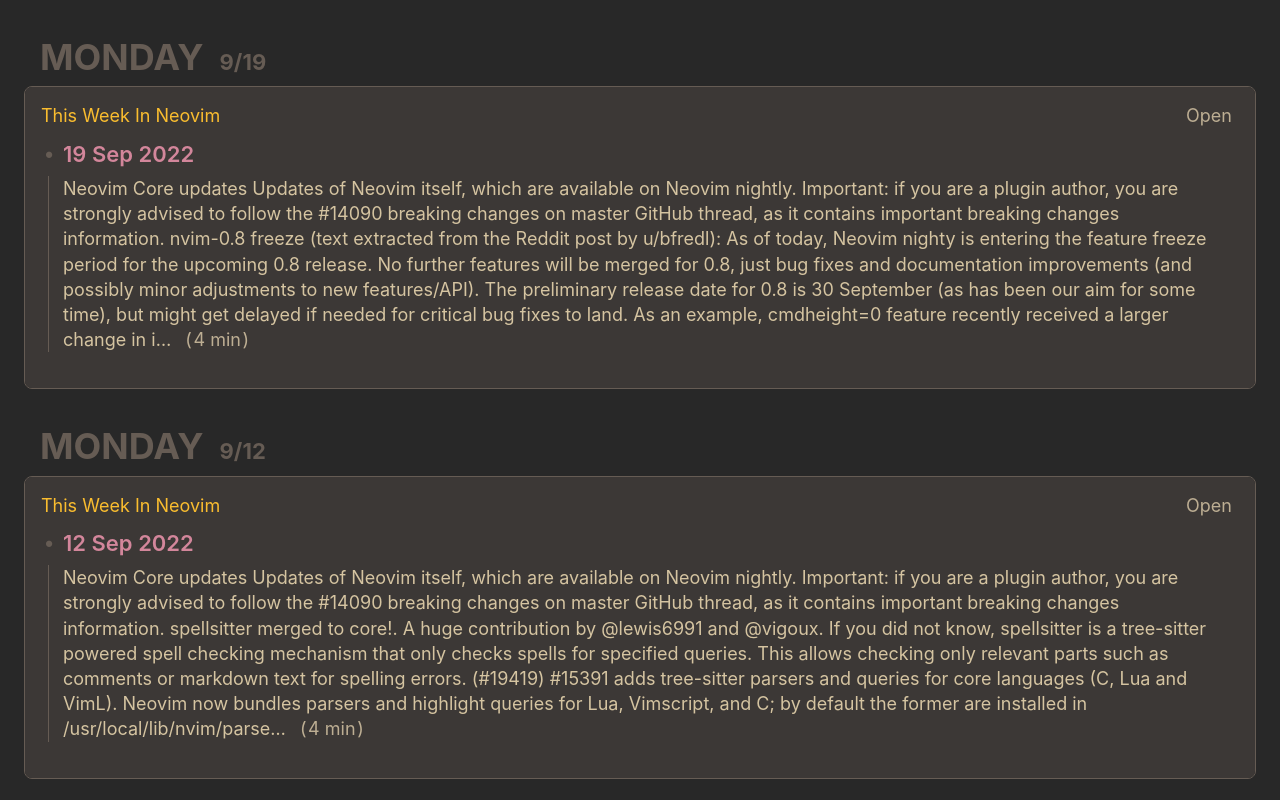
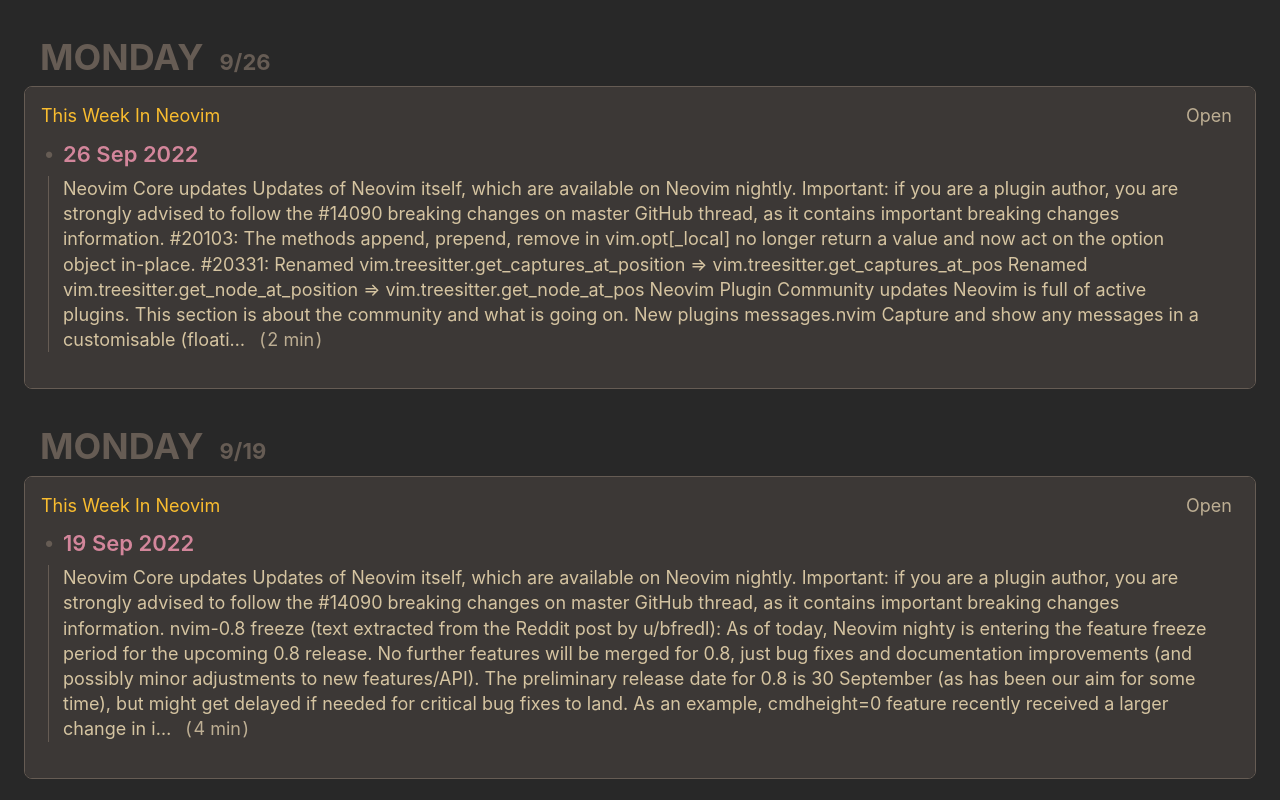
Before and after one commit to Almo7aya/feed, a plain HTML site: page index.html in a window 1280 px wide. Shown: the top 800 px of the page. Drawn offline with Linux system fonts and the light colour scheme.

Commit message:
deploy: b4efe0c980259f8d9dedf32eb60d540a43b93aeb

```diff
--- a/index.html
+++ b/index.html
@@ -15,6 +15,75 @@
 
   <body>
     <!-- %after-body-begin.html% -->
+      <section class="daily-content js-toggle-accordions-scope">
+        <h2 class="daily-heading">
+          <button
+            class="daily-heading-toggle"
+            data-action="toggle-accordions"
+            title="Click to toggle the day, Ctrl + click to toggle all."
+          >
+            <time class="daily-heading-toggle__weekday js-offset-weekday" data-offset-date=2022-09-26 datetime="2022-09-26T00:00:00.000Z">2022-09-26</time>
+            <time class="daily-heading-toggle__date js-offset-date" data-offset-date=2022-09-26 datetime="2022-09-26T00:00:00.000Z"></time>
+          </button>
+        </h2>
+        <ul class="sources card">
+            <li class="card__section">
+              <section class="js-toggle-accordions-scope">
+                <h3 class="source-heading">
+                  <button
+                    class="source-heading__name"
+                    data-action="toggle-accordions"
+                    title="Click to toggle the source, Ctrl + click to toggle all."
+                  >This Week In Neovim</button>
+                  <a class="source-heading__link" href="https://this-week-in-neovim.org">Open</a>
+                </h3>
+                <section class="articles-per-source">
+                    <article>
+                      <details
+                        class="article-expander"
+                        data-action="toggle-native-accordion"
+                        data-accordion-key="https://this-week-in-neovim.org/2022/Sep/26"
+                        open
+                      >
+                        <summary class="article-expander__title">26 Sep 2022</summary>
+                        <a class="article-summary-link article-summary-box-outer" href="https://this-week-in-neovim.org/2022/Sep/26">
+                          <div class="article-summary-box-inner media-object">
+                            <span class="media-object__text">
+                              <span>Neovim Core updates
+Updates of Neovim itself, which are available on Neovim nightly.
+Important: if you are a plugin author, you are strongly advised to follow the
+#14090 breaking changes on master GitHub thread, as it contains
+important breaking changes information.
+#20103:
+The methods append, prepend, remove in vim.opt[_local] no longer return a value and now act on the option
+object in-place.
+#20331:
+
+Renamed vim.treesitter.get_captures_at_position &#x3D;&gt; vim.treesitter.get_captures_at_pos
+Renamed vim.treesitter.get_node_at_position &#x3D;&gt; vim.treesitter.get_node_at_pos
+Neovim Plugin Community updates
+Neovim is full of active plugins. This section is about the community and what is going on.
+New plugins
+
+
+      messages.nvim
+
+
+
+
+Capture and show any messages in a customisable (floati…</span>
+                                &ensp;<span class="article-reading-time">(&hairsp;2
+                                  min&hairsp;)</span>
+                            </span>
+                          </div>
+                        </a>
+                      </details>
+                    </article>
+                </section>
+              </section>
+            </li>
+        </ul>
+      </section>
       <section class="daily-content js-toggle-accordions-scope">
         <h2 class="daily-heading">
           <button
@@ -253,8 +322,8 @@
       </section>
 
     <footer>
-      <a class="footer-link" href="https://github.com/Almo7aya/feed/actions/runs/3124274540">
-        <time id="build-timestamp" datetime="2022-09-26T00:29:35.307Z">2022-09-26T00:29:35.307Z</time>
+      <a class="footer-link" href="https://github.com/Almo7aya/feed/actions/runs/3132067043">
+        <time id="build-timestamp" datetime="2022-09-27T00:31:02.439Z">2022-09-27T00:31:02.439Z</time>
       </a>
       <a class="footer-link" href="https://github.com/osmoscraft/osmosfeed">osmosfeed 1.15.1</a>
     </footer>
```
Also changed, not shown: cache.json (+11 -1 lines), 1 other file.
